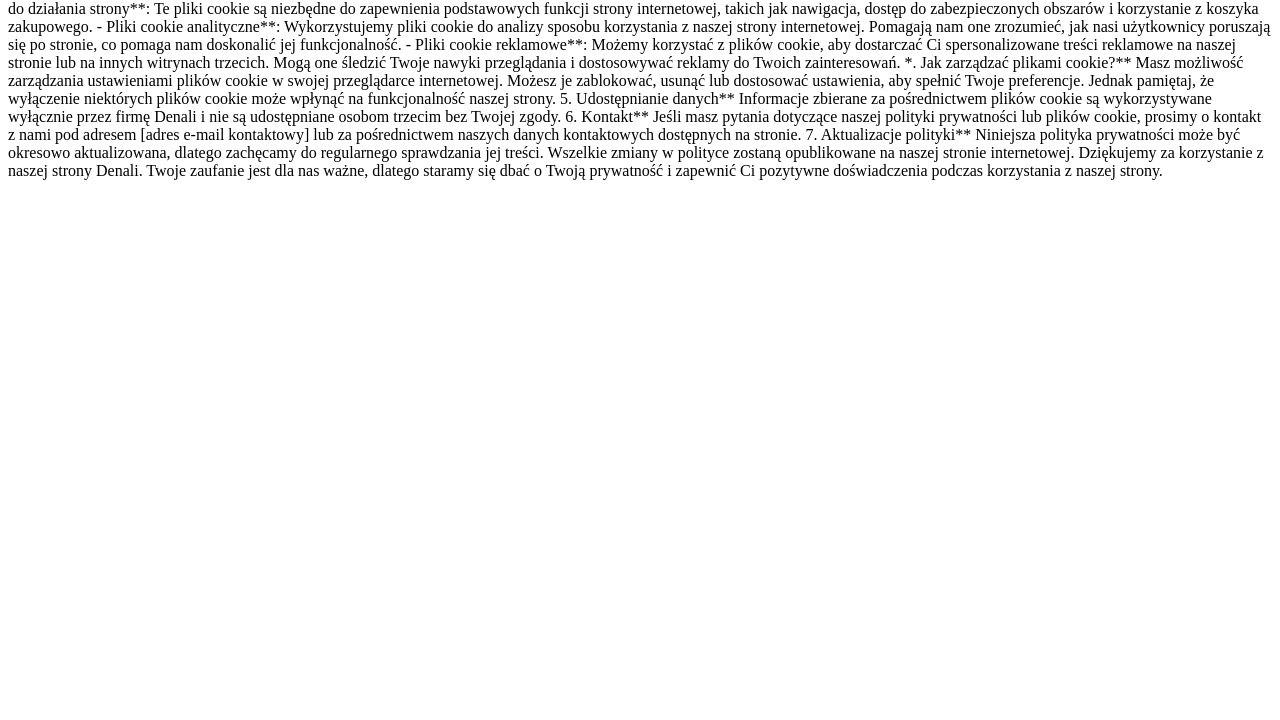
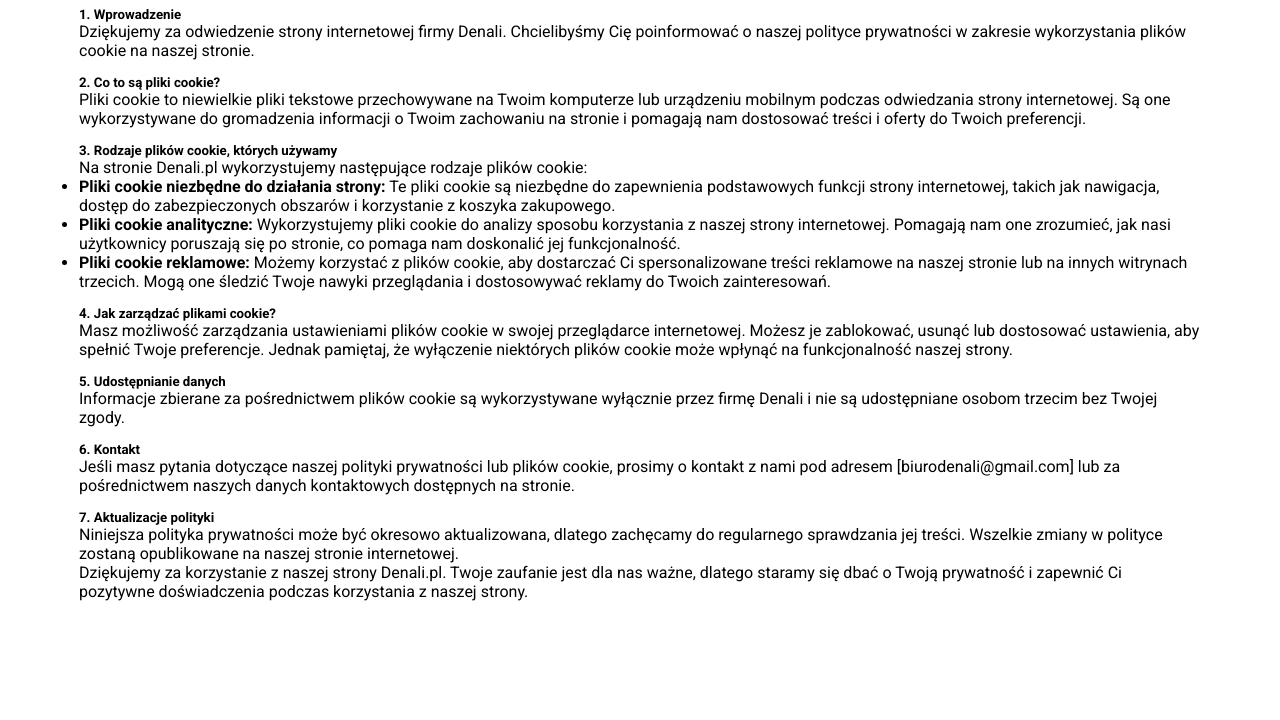
Before and after one commit to damiandusinskigreloch/ciastka, a plain HTML site: page polityka_prywatnosci.html in a window 1280 px wide. Shown: the part 80-800 px from the top of the page. Drawn offline with Linux system fonts and the light colour scheme.

Commit message:
add style for polityka

```diff
--- a/polityka_prywatnosci.html
+++ b/polityka_prywatnosci.html
@@ -1,12 +1,57 @@
-<p> Polityka Prywatności - Pliki Cookie na Stronie Denali** Data wprowadzenia: 07.11.23 1. Wprowadzenie** Dziękujemy za odwiedzenie strony internetowej firmy Denali. Chcielibyśmy Cię poinformować o naszej polityce prywatności w zakresie wykorzystania plików
-    cookie na naszej stronie. 2. Co to są pliki cookie?** Pliki cookie to niewielkie pliki tekstowe przechowywane na Twoim komputerze lub urządzeniu mobilnym podczas odwiedzania strony internetowej. Są one wykorzystywane do gromadzenia informacji o Twoim
-    zachowaniu na stronie i pomagają nam dostosować treści i oferty do Twoich preferencji. 3. Rodzaje plików cookie, których używamy** Na stronie Denali wykorzystujemy następujące rodzaje plików cookie: - **Pliki cookie niezbędne do działania strony**:
-    Te pliki cookie są niezbędne do zapewnienia podstawowych funkcji strony internetowej, takich jak nawigacja, dostęp do zabezpieczonych obszarów i korzystanie z koszyka zakupowego. - Pliki cookie analityczne**: Wykorzystujemy pliki cookie do analizy
-    sposobu korzystania z naszej strony internetowej. Pomagają nam one zrozumieć, jak nasi użytkownicy poruszają się po stronie, co pomaga nam doskonalić jej funkcjonalność. - Pliki cookie reklamowe**: Możemy korzystać z plików cookie, aby dostarczać
-    Ci spersonalizowane treści reklamowe na naszej stronie lub na innych witrynach trzecich. Mogą one śledzić Twoje nawyki przeglądania i dostosowywać reklamy do Twoich zainteresowań. *. Jak zarządzać plikami cookie?** Masz możliwość zarządzania ustawieniami
-    plików cookie w swojej przeglądarce internetowej. Możesz je zablokować, usunąć lub dostosować ustawienia, aby spełnić Twoje preferencje. Jednak pamiętaj, że wyłączenie niektórych plików cookie może wpłynąć na funkcjonalność naszej strony. 5. Udostępnianie
-    danych** Informacje zbierane za pośrednictwem plików cookie są wykorzystywane wyłącznie przez firmę Denali i nie są udostępniane osobom trzecim bez Twojej zgody. 6. Kontakt** Jeśli masz pytania dotyczące naszej polityki prywatności lub plików cookie,
-    prosimy o kontakt z nami pod adresem [adres e-mail kontaktowy] lub za pośrednictwem naszych danych kontaktowych dostępnych na stronie. 7. Aktualizacje polityki** Niniejsza polityka prywatności może być okresowo aktualizowana, dlatego zachęcamy do
-    regularnego sprawdzania jej treści. Wszelkie zmiany w polityce zostaną opublikowane na naszej stronie internetowej. Dziękujemy za korzystanie z naszej strony Denali. Twoje zaufanie jest dla nas ważne, dlatego staramy się dbać o Twoją prywatność i
-    zapewnić Ci pozytywne doświadczenia podczas korzystania z naszej strony.
-</p>
+<head>
+    <link rel="stylesheet" href="style.css">
+
+    <meta name="viewport" content="width=device-width, initial-scale=1.0">
+
+</head>
+
+<div class="p-box">
+    <h1>Polityka Prywatności - Pliki Cookie na Stronie Denali.pl</h1>
+
+    <h4> Data wprowadzenia: 08-11-23</h4>
+
+    <div>
+        <h5>1. Wprowadzenie</h5>
+        <p>Dziękujemy za odwiedzenie strony internetowej firmy Denali. Chcielibyśmy Cię poinformować o naszej polityce prywatności w zakresie wykorzystania plików cookie na naszej stronie.</p>
+    </div>
+    <div>
+        <h5>2. Co to są pliki cookie?</h5>
+        <p>Pliki cookie to niewielkie pliki tekstowe przechowywane na Twoim komputerze lub urządzeniu mobilnym podczas odwiedzania strony internetowej. Są one wykorzystywane do gromadzenia informacji o Twoim zachowaniu na stronie i pomagają nam dostosować
+            treści i oferty do Twoich preferencji.</p>
+    </div>
+    <div>
+        <h5>3. Rodzaje plików cookie, których używamy</h5>
+        <p>Na stronie Denali.pl wykorzystujemy następujące rodzaje plików cookie:</p>
+        <ul>
+            <li>
+                <strong> Pliki cookie niezbędne do działania strony:</strong> Te pliki cookie są niezbędne do zapewnienia podstawowych funkcji strony internetowej, takich jak nawigacja, dostęp do zabezpieczonych obszarów i korzystanie z koszyka zakupowego.
+            </li>
+            <li>
+                <Strong>Pliki cookie analityczne: </Strong>Wykorzystujemy pliki cookie do analizy sposobu korzystania z naszej strony internetowej. Pomagają nam one zrozumieć, jak nasi użytkownicy poruszają się po stronie, co pomaga nam doskonalić jej funkcjonalność.
+            </li>
+            <li><strong>Pliki cookie reklamowe: </strong>Możemy korzystać z plików cookie, aby dostarczać Ci spersonalizowane treści reklamowe na naszej stronie lub na innych witrynach trzecich. Mogą one śledzić Twoje nawyki przeglądania i dostosowywać reklamy
+                do Twoich zainteresowań.</li>
+        </ul>
+    </div>
+
+    <div>
+        <h5>4. Jak zarządzać plikami cookie?</h5>
+        <p>Masz możliwość zarządzania ustawieniami plików cookie w swojej przeglądarce internetowej. Możesz je zablokować, usunąć lub dostosować ustawienia, aby spełnić Twoje preferencje. Jednak pamiętaj, że wyłączenie niektórych plików cookie może wpłynąć
+            na funkcjonalność naszej strony.</p>
+    </div>
+
+    <div>
+        <h5>5. Udostępnianie danych</h5>
+        <p>Informacje zbierane za pośrednictwem plików cookie są wykorzystywane wyłącznie przez firmę Denali i nie są udostępniane osobom trzecim bez Twojej zgody.</p>
+    </div>
+    <div>
+        <h5>6. Kontakt</h5>
+        <p>Jeśli masz pytania dotyczące naszej polityki prywatności lub plików cookie, prosimy o kontakt z nami pod adresem [biurodenali@gmail.com] lub za pośrednictwem naszych danych kontaktowych dostępnych na stronie.</p>
+    </div>
+
+    <div>
+        <h5>7. Aktualizacje polityki</h5>
+        <p>Niniejsza polityka prywatności może być okresowo aktualizowana, dlatego zachęcamy do regularnego sprawdzania jej treści. Wszelkie zmiany w polityce zostaną opublikowane na naszej stronie internetowej.</p>
+        <p>Dziękujemy za korzystanie z naszej strony Denali.pl. Twoje zaufanie jest dla nas ważne, dlatego staramy się dbać o Twoją prywatność i zapewnić Ci pozytywne doświadczenia podczas korzystania z naszej strony.</p>
+    </div>
+</div>
--- a/style.css
+++ b/style.css
@@ -121,6 +121,7 @@
     font-size: 20px;
     background-color: transparent;
     cursor: pointer;
+    color: red;
 }
 
 .modal-cookie-box {
@@ -152,6 +153,7 @@
     font-size: 25px;
     line-height: 1;
     cursor: pointer;
+    color: #263672;
 }
 
 #cookie-description,
@@ -175,3 +177,17 @@
 .modal-description ul li:last-child {
     margin-bottom: 0;
 }
+
+
+/* polityka */
+
+.p-box {
+    width: 90%;
+    margin: 0 auto;
+    padding: 15px;
+}
+
+.p-box>div {
+    margin-top: 15px;
+    ;
+}
```
